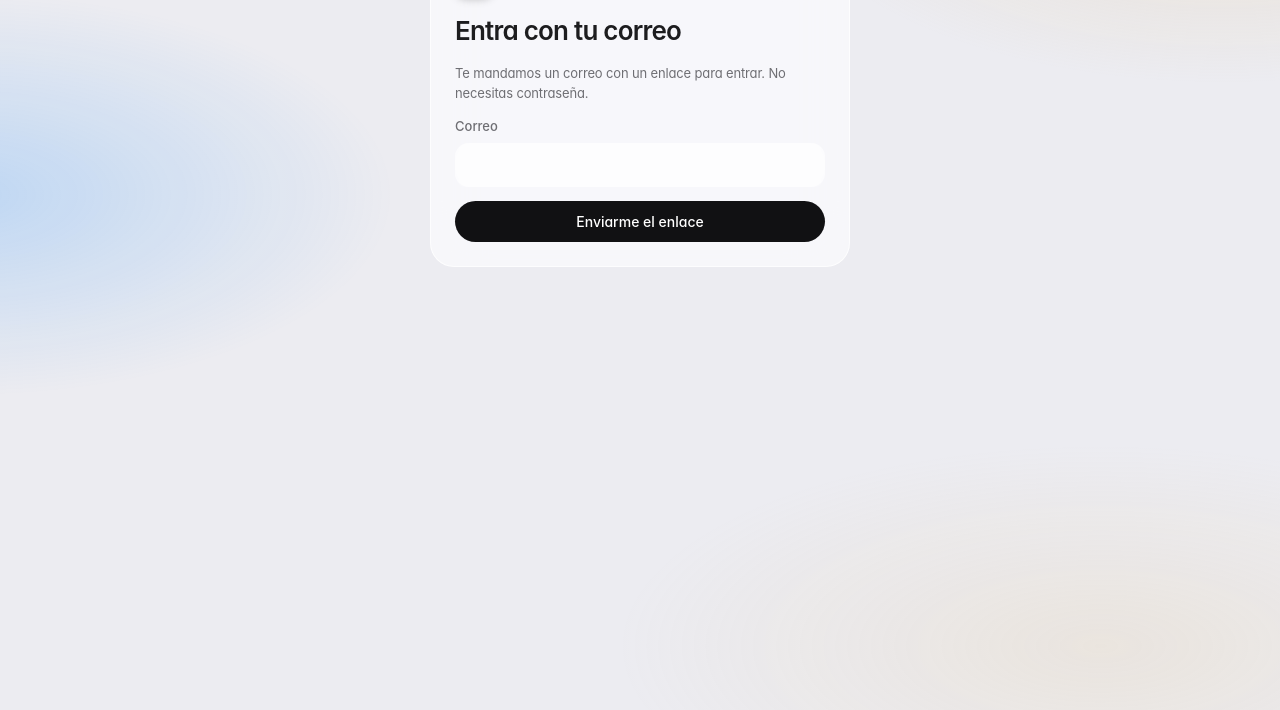
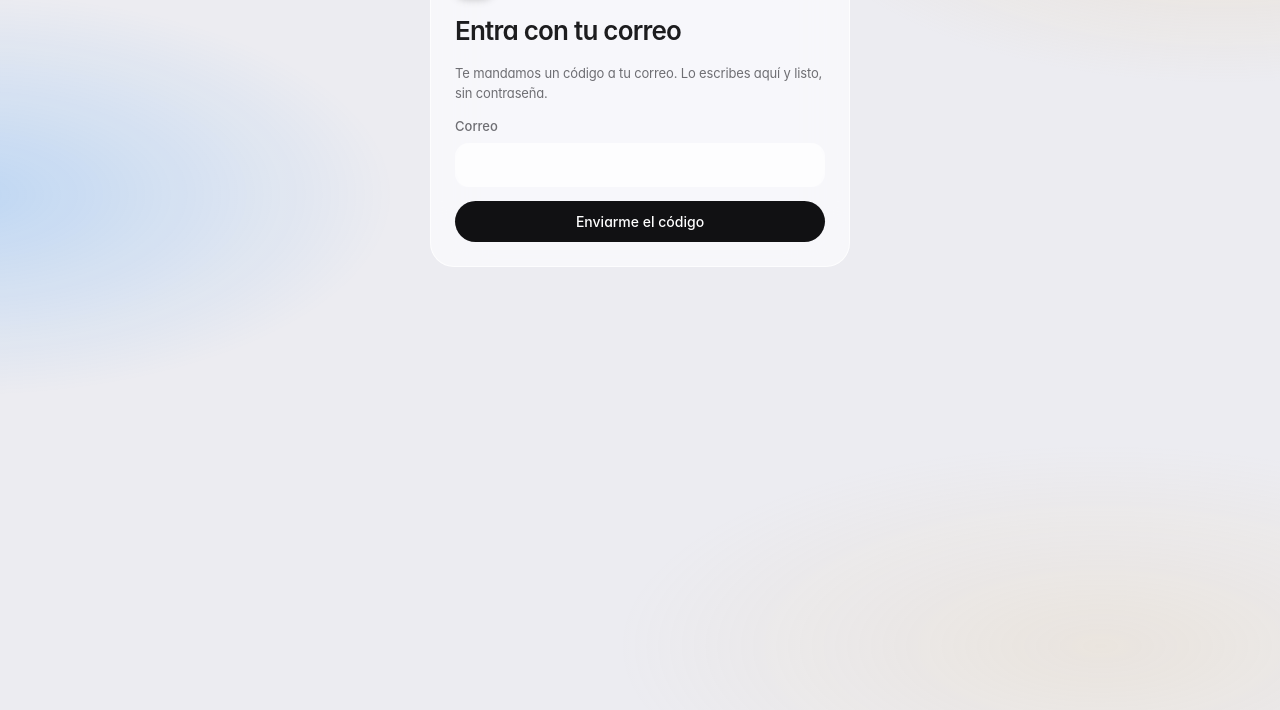
Before and after one commit to endryvm/rf-app, a plain HTML site: page index.html in a window 1280 px wide. Shown: the part 90-800 px from the top of the page. Drawn offline with nearby package versions, Linux system fonts and the light colour scheme.

Commit message:
Add files via upload

```diff
--- a/index.html
+++ b/index.html
@@ -1572,12 +1572,12 @@ async function enablePush() {
 /* ---------- entrada (código por correo) ---------- */
 function viewLogin(err) {
   document.getElementById('root').innerHTML = `<div style="min-height:100%;display:grid;place-items:center;padding:24px max(16px,env(safe-area-inset-right,0px)) 24px max(16px,env(safe-area-inset-left,0px))"><div class="card" style="width:min(420px,100%);display:flex;flex-direction:column;gap:14px;padding:24px">
-    <div class="brand" style="padding:0">${logo()}<div><b>RF App</b><small>Rompiendo Fortalezas</small></div></div><h1 style="font-size:26px">Entra con tu correo</h1><p class="hint" style="margin:0" id="lMsg">Te mandamos un correo con un enlace para entrar. No necesitas contraseña.</p>
+    <div class="brand" style="padding:0">${logo()}<div><b>RF App</b><small>Rompiendo Fortalezas</small></div></div><h1 style="font-size:26px">Entra con tu correo</h1><p class="hint" style="margin:0" id="lMsg">Te mandamos un código a tu correo. Lo escribes aquí y listo, sin contraseña.</p>
     <div class="field"><label for="lE">Correo</label><input class="in" id="lE" type="email" autocomplete="email" inputmode="email"></div>
-    <div class="field" id="lCW" hidden><label for="lC">¿El correo trae un código de 6 números? Escríbelo aquí</label><input class="in" id="lC" inputmode="numeric" autocomplete="one-time-code" maxlength="6" style="font-family:var(--num);font-size:24px;letter-spacing:.3em"></div>
-    ${err ? `<p class="hint" style="color:var(--bad)">${esc(err)}</p>` : ''}<button class="btn primary" id="lGo">Enviarme el enlace</button></div></div>`;
+    <div class="field" id="lCW" hidden><label for="lC">Código del correo</label><input class="in" id="lC" inputmode="numeric" autocomplete="one-time-code" maxlength="10" placeholder="••••••" style="font-family:var(--num);font-size:28px;letter-spacing:.35em;text-align:center"></div>
+    ${err ? `<p class="hint" style="color:var(--bad)">${esc(err)}</p>` : ''}<button class="btn primary" id="lGo">Enviarme el código</button></div></div>`;
   let sent = false;
-  $('#lGo').onclick = async () => { const e = $('#lE').value.trim().toLowerCase(); try { if (!sent) { await DB.sendCode(e); sent = true; $('#lCW').hidden = false; $('#lGo').textContent = 'Entrar con el código'; $('#lMsg').innerHTML = '<b>Listo, revisa tu correo</b> (y la carpeta de spam). Toca el enlace desde este mismo teléfono y entras directo.'; } else { await DB.verify(e, $('#lC').value.trim()); location.reload(); } } catch (x) { toast(x.message, 5000); } };
+  $('#lGo').onclick = async () => { const e = $('#lE').value.trim().toLowerCase(); try { if (!sent) { await DB.sendCode(e); sent = true; $('#lCW').hidden = false; $('#lGo').textContent = 'Entrar'; $('#lMsg').innerHTML = '<b>Revisa tu correo</b> (y la carpeta de spam). Te llegó un código de <b>app@rfortalezas.com</b>: cópialo y pégalo aquí.'; $('#lC').focus(); $('#lC').oninput = e => { const v = e.target.value.replace(/\D/g, ''); e.target.value = v; if (v.length >= 6 && !e.target.dataset.go) { e.target.dataset.go = 1; setTimeout(() => $('#lGo').click(), 150); } }; } else { await DB.verify(e, $('#lC').value.trim()); location.reload(); } } catch (x) { toast(x.message, 5000); } };
 }
 
 (async function start() {
```
